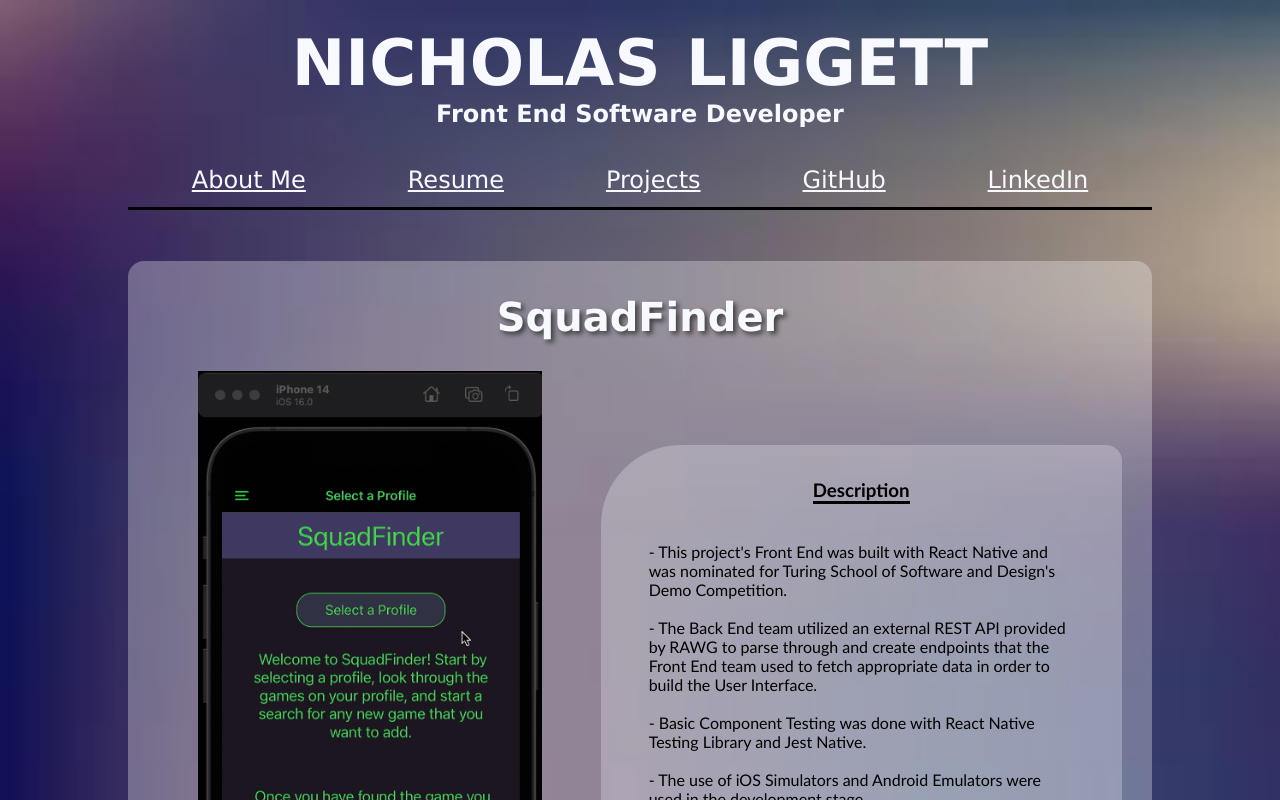
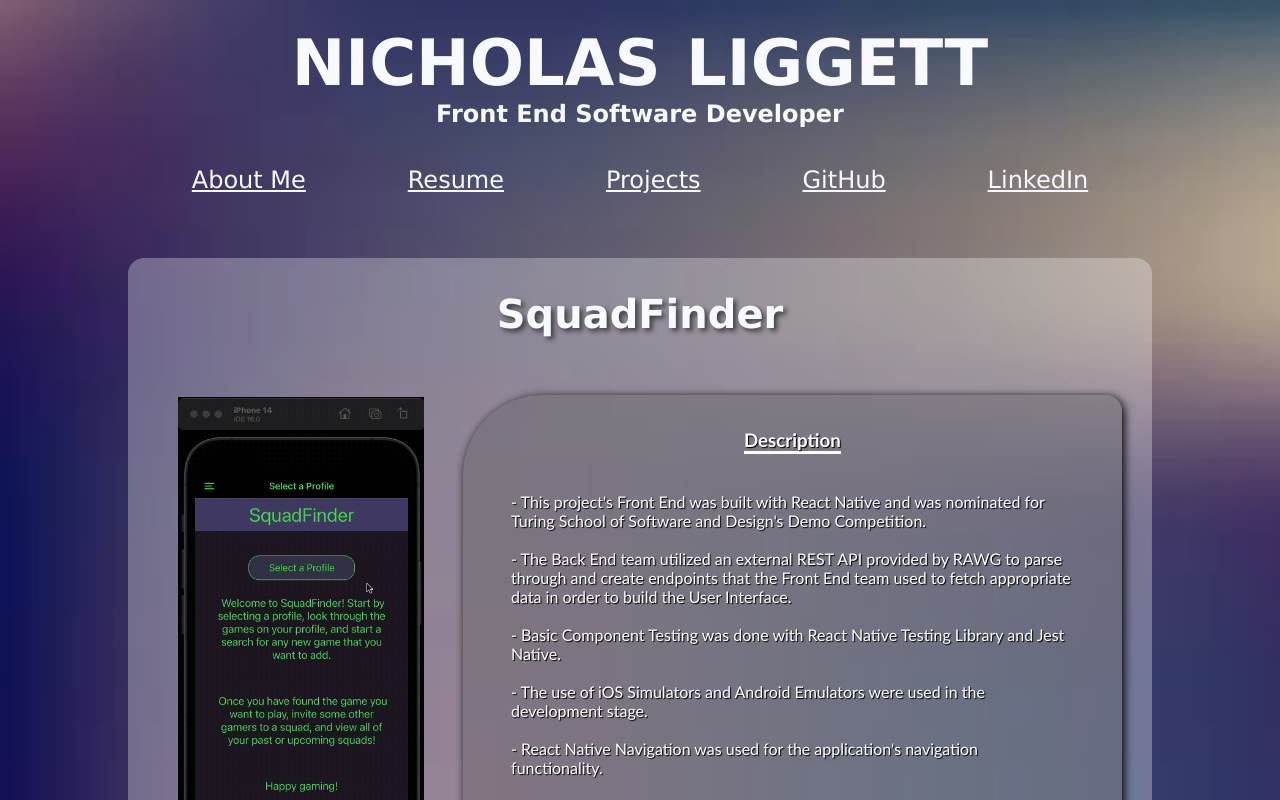
Before and after one commit to NickLiggett/Portfolio, a React (Create React App) app: page /Portfolio/projects in a window 1280 px wide. Built offline with nearby package versions, Linux system fonts and the light colour scheme.

Commit message:
Project Style Change

```diff
--- a/src/Components/AboutMe/AboutMe.css
+++ b/src/Components/AboutMe/AboutMe.css
@@ -18,7 +18,7 @@
     text-align: center;
     background-color: rgba(120, 90, 250, 0.3);
     border-radius: 5em 0.5em;
-    box-shadow: 7px 6px 10px black;
+    box-shadow: 5px 5px 10px black;
     color: ghostwhite;
     text-shadow: 3px 3px 10px black
 }
--- a/src/Components/Nav/Nav.css
+++ b/src/Components/Nav/Nav.css
@@ -5,7 +5,6 @@
     margin-top: 1%;
     margin-bottom: 3%;
     padding: 1%;
-    border-bottom: solid;
 }
 
 .nav-link {
--- a/src/Components/Projects/Projects.css
+++ b/src/Components/Projects/Projects.css
@@ -45,37 +45,35 @@
     font-family: 'Gill Sans', 'Gill Sans MT', Calibri, 'Trebuchet MS', sans-serif;
     width: 80%;
     text-align: start;
-    background-color: rgba(255, 255, 255, 0.25);
+    background-color: rgba(80, 80, 80, 0.3);
     border-radius: 5em 1em;
+    color: rgb(255, 255, 255);
+    text-shadow: 1px 1px 1px black;
+    box-shadow: 2px 2px 10px black
 }
 
 .description-title {
     align-self: center;
     border-bottom-style: solid;
+    color: white;
+    text-shadow: 1px 1px 1px black
+}
+
+.link {
+    color: rgb(255, 255, 255);
 }
 
 .squad-finder-gif {
-    width: 35%;
-    height: auto;
-    margin-left: 5%;
-    margin-right: 5%;
-}
-
-.lotr-gif {
-    width: 55%;
+    width: 25%;
     margin: 3%;
 }
 
-.randy-tom-gif {
-    width: 60%;
-}
-
-.dnd-gif {
-    width: 60%;
-}
-
+.lotr-gif,
+.randy-tom-gif,
+.dnd-gif,
 .overlook-gif {
     width: 60%;
+    margin: 3%;
 }
 
 @media only screen and (min-width: 1500px) {
--- a/src/Components/Projects/Projects.js
+++ b/src/Components/Projects/Projects.js
@@ -33,7 +33,12 @@
             <br></br> - Heroku was used by the Back End to setup the parsed REST
             API. <br></br>
             <br></br>
-            <a target="_blank" href="https://github.com/Squadfinder/frontend">
+            <br></br>
+            <a
+              className="link"
+              target="_blank"
+              href="https://github.com/Squadfinder/frontend"
+            >
               View the GitHub repository
             </a>
           </p>
@@ -56,7 +61,9 @@
             intercept and stub fetch calls for End to End Testing with Cypress.{" "}
             <br></br>
             <br></br>
+            <br></br>
             <a
+              className="link"
               target="_blank"
               href="https://nickliggett.github.io/WhoSaidThat-LOTR/"
             >
@@ -64,6 +71,7 @@
             </a>
             <br></br>
             <a
+              className="link"
               target="_blank"
               href="https://github.com/NickLiggett/WhoSaidThat-LOTR"
             >
@@ -85,10 +93,13 @@
             on a data structure received as a promise from a fetch call to a
             hosted REST API.
             <br></br>
-            <br></br>- End to End Testing was implemented via Cypress.
+            <br></br>- Created a robust End to End Testing Suite that thoroughly
+            tests all functionality of the client-side application with Cypress.
+            <br></br>
             <br></br>
             <br></br>
             <a
+              className="link"
               target="_blank"
               href="https://nickliggett.github.io/RandyTomBurritos/"
             >
@@ -96,6 +107,7 @@
             </a>
             <br></br>
             <a
+              className="link"
               target="_blank"
               href="https://github.com/NickLiggett/RandyTomBurritos"
             >
@@ -116,10 +128,13 @@
             on a data structure received as a promise from a fetch call to a
             hosted REST API.
             <br></br>
-            <br></br>- End to End Testing was implemented via Cypress.
+            <br></br>- Created a robust End to End Testing Suite that thoroughly
+            tests all functionality of the client-side application with Cypress.
+            <br></br>
             <br></br>
             <br></br>
             <a
+              className="link"
               target="_blank"
               href="https://ant-shell.github.io/dnd-stretch-tech/"
             >
@@ -127,6 +142,7 @@
             </a>
             <br></br>
             <a
+              className="link"
               target="_blank"
               href="https://github.com/Ant-Shell/dnd-stretch-tech"
             >
@@ -144,12 +160,16 @@
             <br></br>- This project was built in vanilla JavaScript.
             <br></br>
             <br></br>- Data from a REST API, running on a local server, was
-            extracted using fetch calls. <br></br>
-            <br></br>- Utilized Class to Class interaction in order to
-            successfully posted data to the REST API running on a local server.
+            extracted using fetch calls.
+            <br></br>
+            <br></br>- Utilized Class to Class Interaction, Object Oriented
+            Programming, and the Fetch API in order to successfully retrieve and
+            add data to a REST API running on a local server.
+            <br></br>
             <br></br>
             <br></br>
             <a
+              className="link"
               target="_blank"
               href="https://ant-shell.github.io/dnd-stretch-tech/"
             >
@@ -157,6 +177,7 @@
             </a>
             <br></br>
             <a
+              className="link"
               target="_blank"
               href="https://github.com/Ant-Shell/dnd-stretch-tech"
             >
```
